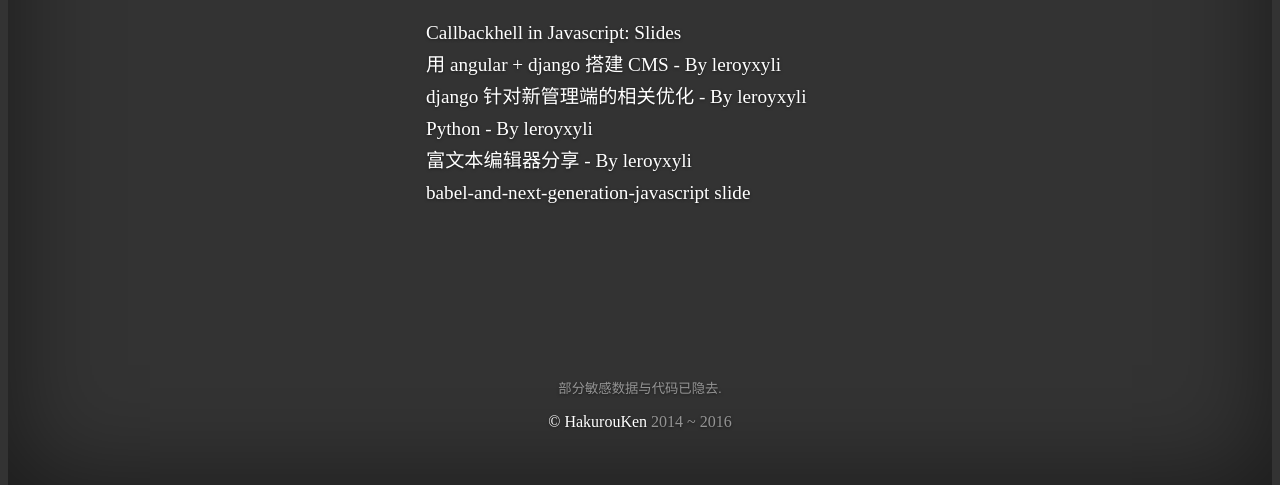
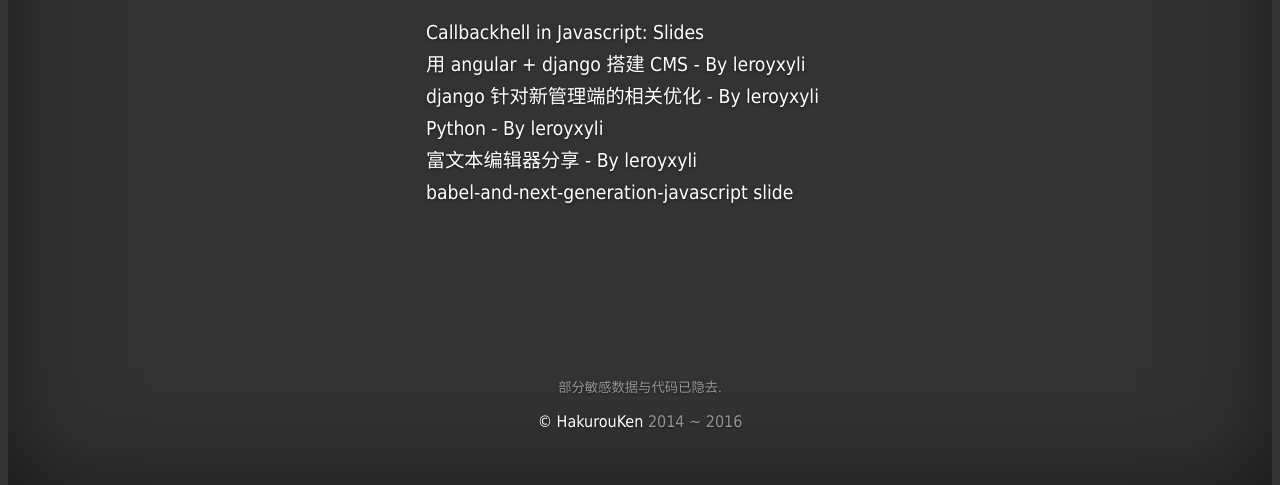
Before and after one commit to HakurouKen/presentation, a website: page publish/index.html in a window 1280 px wide. Shown: the part 323-808 px from the top of the page. Drawn offline with Linux system fonts and the light colour scheme.

Commit message:
Publish font-family.

```diff
--- a/publish/index.html
+++ b/publish/index.html
@@ -15,6 +15,7 @@
         text-align: center;
         text-shadow: 0 1px 3px rgba(0,0,0,.5);
         font-size: 16px;
+        font-family: Tahoma, Helvetica, Arial, "Microsoft Yahei","微软雅黑", STXihei, "华文细黑", sans-serif;
     }
 
     a, a:focus, a:hover {
```
